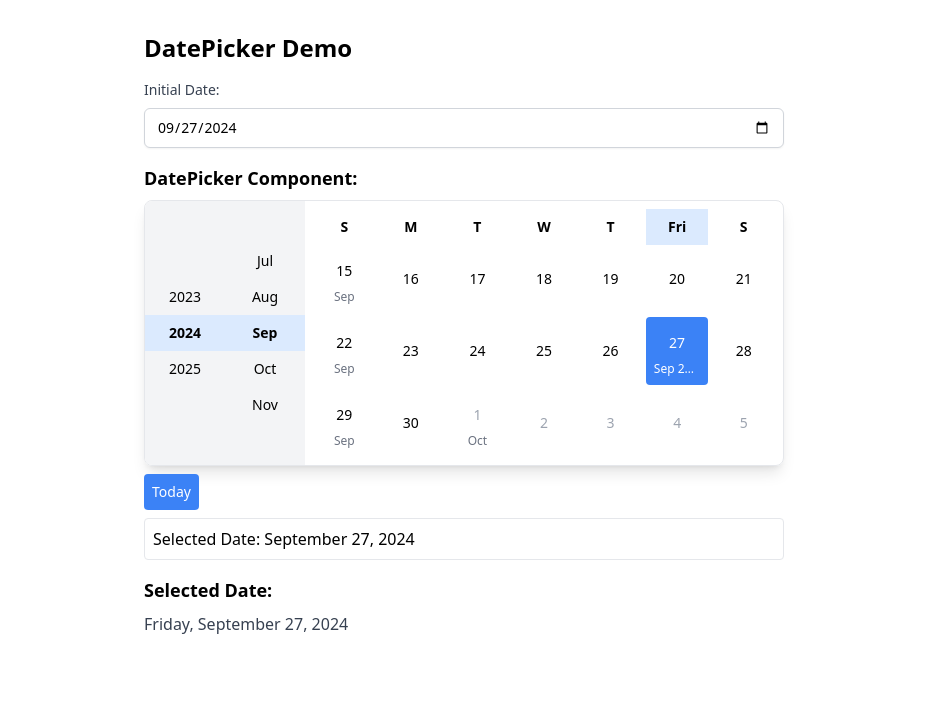
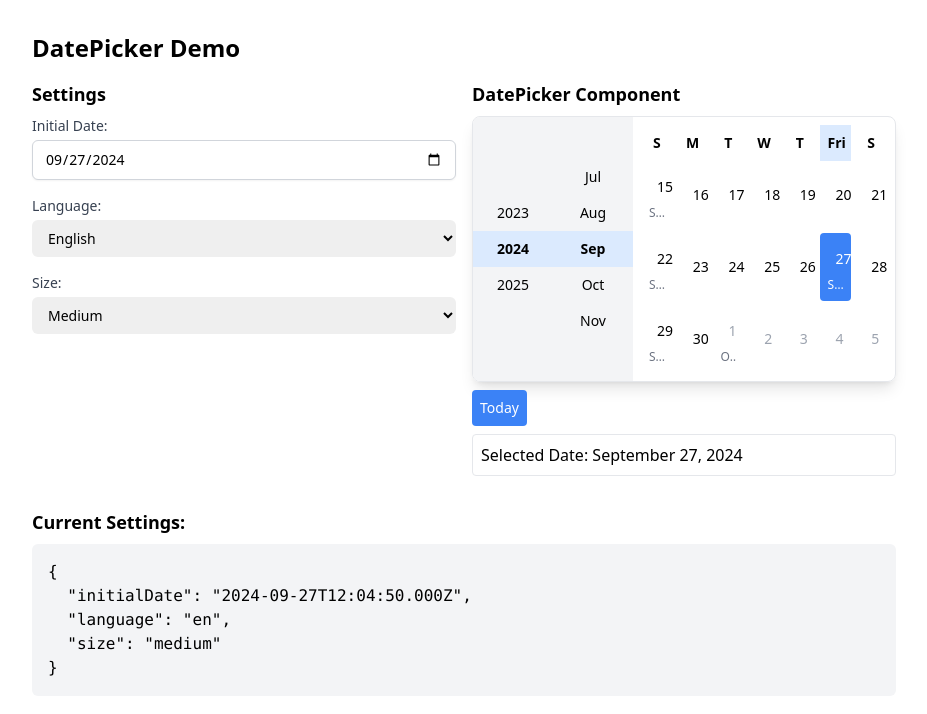
Before and after one commit to sushiljainam/date-picker, a React (Create React App) app: page / in a window 1280 px wide. Shown: the top 714 px of the page, without its empty margins (176-1103 px from the left). Built offline with nearby package versions, Linux system fonts and the light colour scheme.

Commit message:
Update DatePickerDemo.js

```diff
--- a/src/components/DatePickerDemo.js
+++ b/src/components/DatePickerDemo.js
@@ -2,46 +2,85 @@ import React, { useState } from 'react';
 import DatePicker from './DatePicker';
 
 const DatePickerDemo = () => {
-    const [initialDate, setInitialDate] = useState(new Date());
+    const [settings, setSettings] = useState({
+        initialDate: new Date(),
+        language: 'en',
+        size: 'medium',
+    });
 
-    const handleInitialDateChange = (event) => {
-        const date = new Date(event.target.value);
-        if (!isNaN(date.getTime())) {
-            setInitialDate(date);
-        }
+    const handleSettingChange = (setting, value) => {
+        setSettings(prev => ({ ...prev, [setting]: value }));
+    };
+
+    const handleDateChange = (date) => {
+        console.log('Selected date:', date);
     };
 
     return (
-        <div className="p-4 max-w-2xl mx-auto">
+        <div className="p-4 max-w-4xl mx-auto">
             <h1 className="text-2xl font-bold mb-4">DatePicker Demo</h1>
 
-            <div className="mb-4">
-                <label className="block text-sm font-medium text-gray-700 mb-2">
+            <div className="grid grid-cols-1 md:grid-cols-2 gap-4 mb-4">
+                <div>
+                    <h2 className="text-lg font-semibold mb-2">Settings</h2>
+                    <div className="space-y-4">
+                        <div>
+                            <label className="block text-sm font-medium text-gray-700 mb-1">
                                 Initial Date:
                             </label>
                             <input
                                 type="date"
-                    value={initialDate.toISOString().split('T')[0]}
-                    onChange={handleInitialDateChange}
+                                value={settings.initialDate.toISOString().split('T')[0]}
+                                onChange={(e) => handleSettingChange('initialDate', new Date(e.target.value))}
                                 className="mt-1 block w-full px-3 py-2 bg-white border border-gray-300 rounded-md shadow-sm focus:outline-none focus:ring-indigo-500 focus:border-indigo-500 sm:text-sm"
                             />
                         </div>
-
-            <div className="mb-4">
-                <h2 className="text-lg font-semibold mb-2">DatePicker Component:</h2>
-                <DatePicker initialDate={initialDate} />
+                        <div>
+                            <label className="block text-sm font-medium text-gray-700 mb-1">
+                                Language:
+                            </label>
+                            <select
+                                value={settings.language}
+                                onChange={(e) => handleSettingChange('language', e.target.value)}
+                                className="mt-1 block w-full pl-3 pr-10 py-2 text-base border-gray-300 focus:outline-none focus:ring-indigo-500 focus:border-indigo-500 sm:text-sm rounded-md"
+                            >
+                                <option value="en">English</option>
+                                <option value="hi">Hindi</option>
+                            </select>
+                        </div>
+                        <div>
+                            <label className="block text-sm font-medium text-gray-700 mb-1">
+                                Size:
+                            </label>
+                            <select
+                                value={settings.size}
+                                onChange={(e) => handleSettingChange('size', e.target.value)}
+                                className="mt-1 block w-full pl-3 pr-10 py-2 text-base border-gray-300 focus:outline-none focus:ring-indigo-500 focus:border-indigo-500 sm:text-sm rounded-md"
+                            >
+                                <option value="compact">Compact</option>
+                                <option value="medium">Medium</option>
+                                <option value="cozy">Cozy</option>
+                            </select>
+                        </div>
+                    </div>
                 </div>
 
-            <div className="mt-4">
-                <h2 className="text-lg font-semibold mb-2">Selected Date:</h2>
-                <p className="text-gray-700">
-                    {initialDate.toLocaleDateString('en-US', {
-                        weekday: 'long',
-                        year: 'numeric',
-                        month: 'long',
-                        day: 'numeric',
-                    })}
-                </p>
+                <div>
+                    <h2 className="text-lg font-semibold mb-2">DatePicker Component</h2>
+                    <DatePicker
+                        initialDate={settings.initialDate}
+                        language={settings.language}
+                        size={settings.size}
+                        onChange={handleDateChange}
+                    />
+                </div>
+            </div>
+
+            <div className="mt-8">
+                <h2 className="text-lg font-semibold mb-2">Current Settings:</h2>
+                <pre className="bg-gray-100 p-4 rounded-md overflow-auto">
+                    {JSON.stringify(settings, null, 2)}
+                </pre>
             </div>
         </div>
     );
```
Lines whose indentation alone changed are shown as unchanged.
